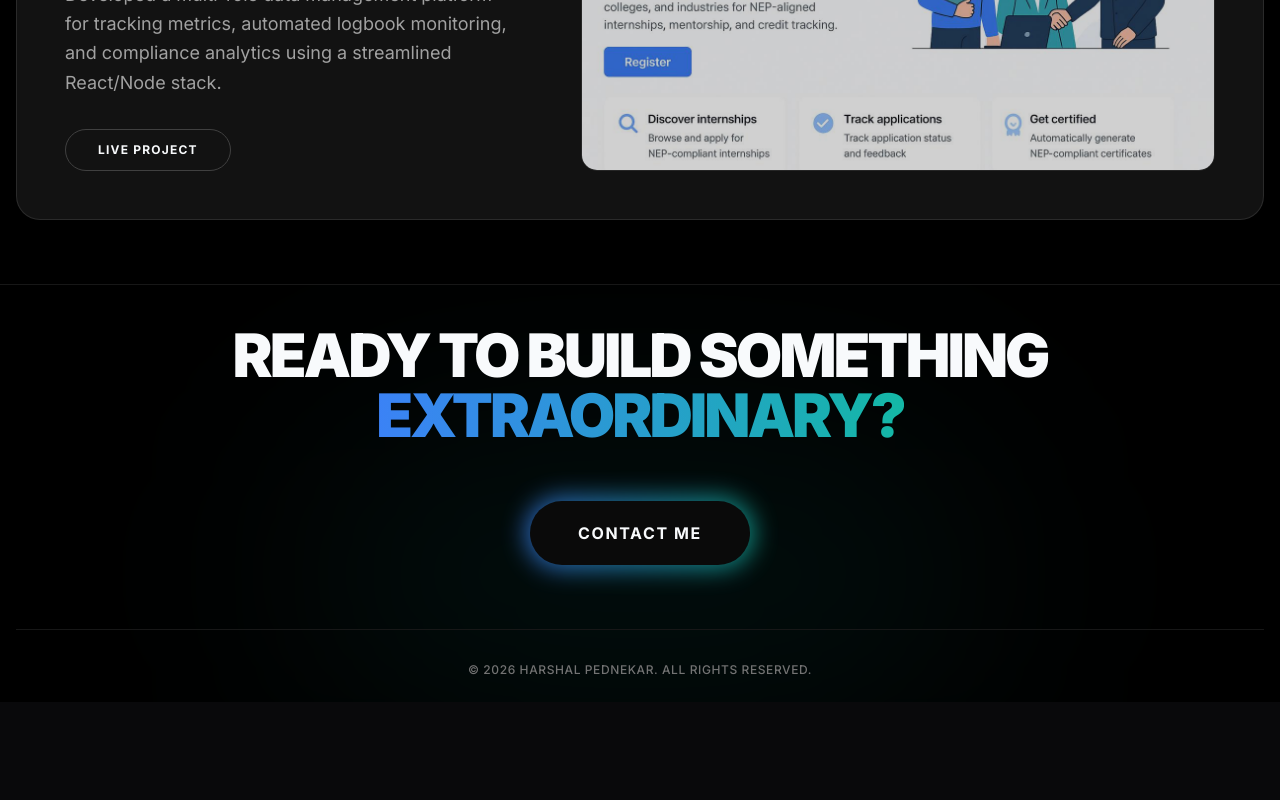
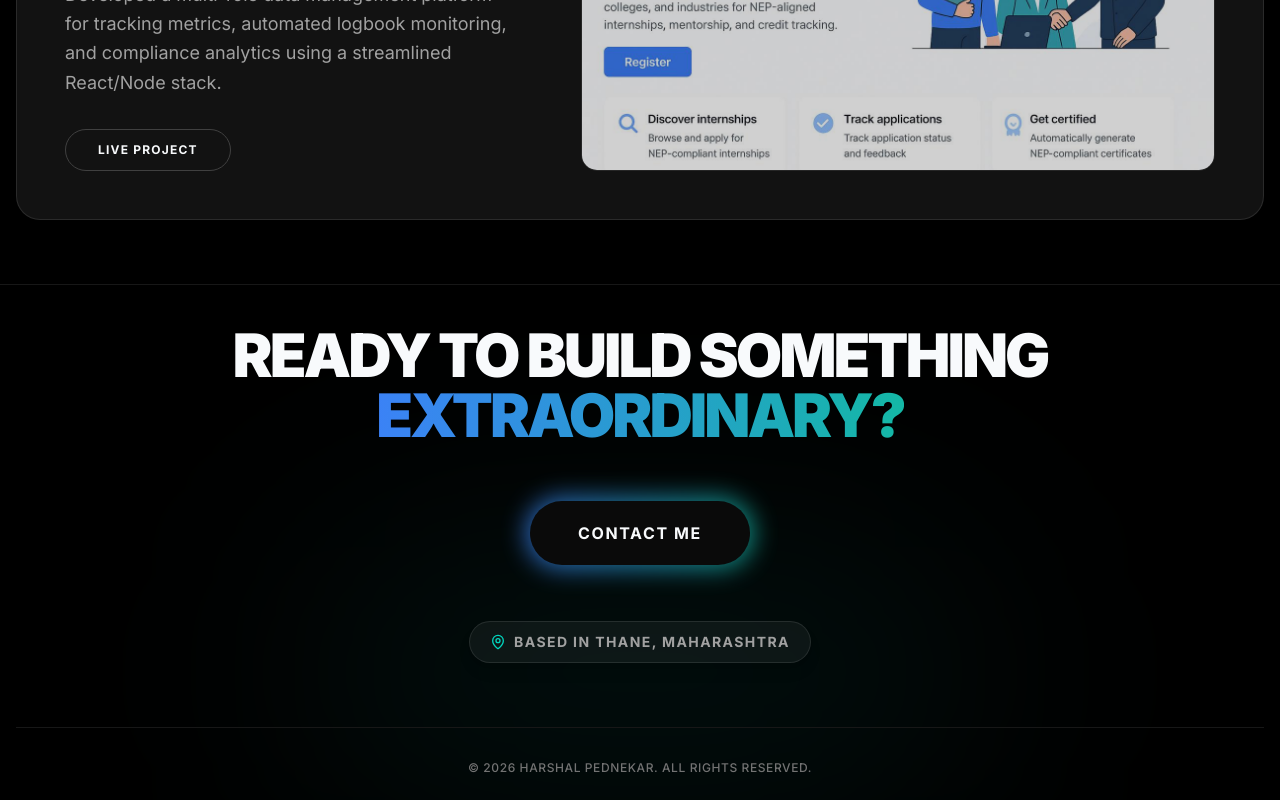
Before and after one commit to harshalnnpednekar/Harshal-Pednekar-Portfolio, a React (Vite) app: page / in a window 1280 px wide. Shown: the part 8481-9281 px from the top of the page. Before the commit the page ends 9183 px from the top, so only its background shows below. Built offline with nearby package versions, Linux system fonts and the light colour scheme.

Commit message:
Added Location

```diff
--- a/src/components/Contact.jsx
+++ b/src/components/Contact.jsx
@@ -1,3 +1,5 @@
+import { MapPin } from 'lucide-react';
+
 export default function Contact() {
   const currentYear = new Date().getFullYear();
   const emailUser = 'harsh.pednekar';
@@ -29,6 +31,12 @@ export default function Contact() {
               CONTACT ME
             </a>
           </div>
+
+          {/* Location Badge */}
+          <div className="flex items-center gap-2 mt-4 text-neutral-400 bg-white/5 px-5 py-2.5 rounded-full border border-white/10 shadow-lg cursor-default hover:bg-white/10 hover:border-white/20 transition-all duration-300">
+            <MapPin size={16} className="text-teal-400" />
+            <span className="text-xs md:text-sm font-bold tracking-widest uppercase">Based in Thane, Maharashtra</span>
+          </div>
         </div>
 
         {/* Footer Bottom Bar */}
```
